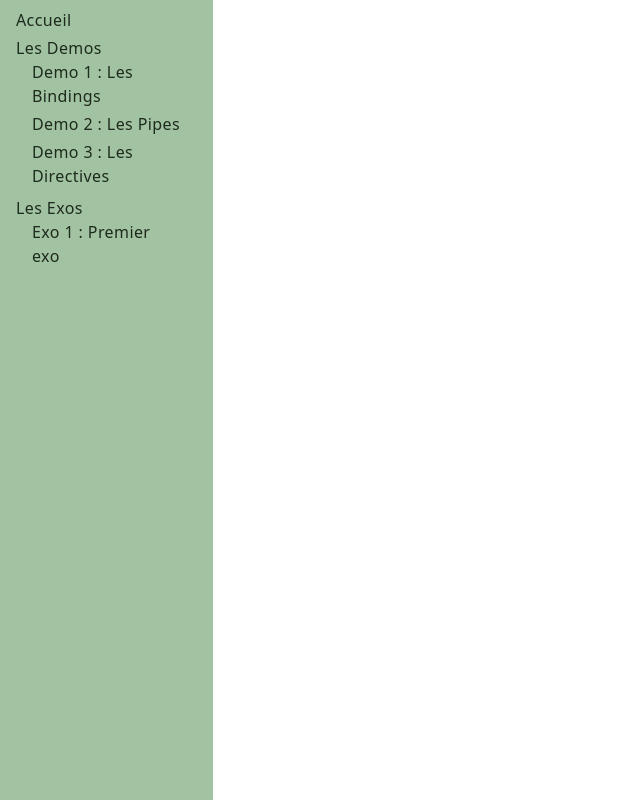
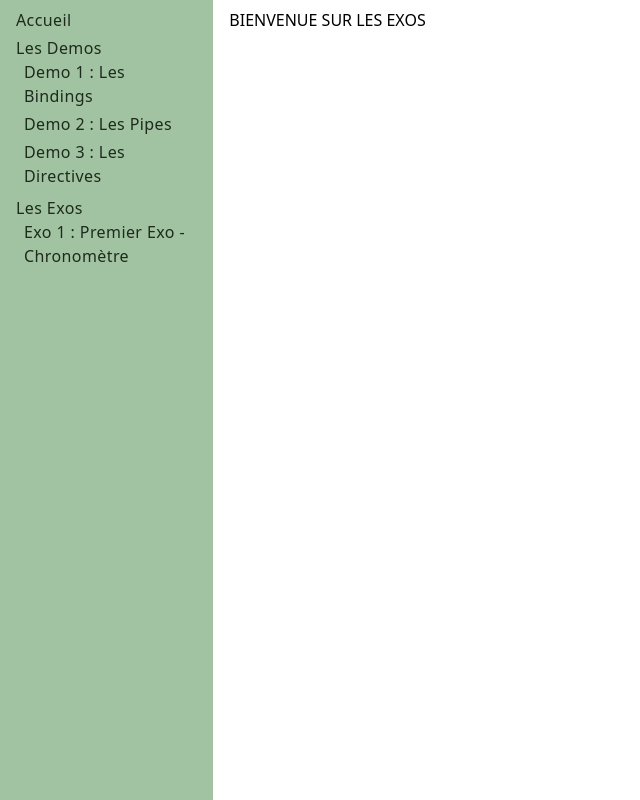
Before and after one commit to xLiZZaRRdd/AngularSuiteCours, an Angular app: page /exo in a window 1280 px wide. Shown: the whole page, without its empty margins (0-640 px from the left). Built offline with nearby package versions, Linux system fonts and the light colour scheme.

Commit message:
Ajout navigation réactive

```diff
--- a/src/app/demo/demo.component.html
+++ b/src/app/demo/demo.component.html
@@ -1,3 +1,3 @@
-<h1>Les démo :</h1>
+<h1>Les démos :</h1>
 <!-- Endroit où sera affiché soit demo1, demo2, demo3 etc -->
 <router-outlet></router-outlet>
--- a/src/app/exo/exo.component.html
+++ b/src/app/exo/exo.component.html
@@ -1 +1,2 @@
+<h3>BIENVENUE SUR LES EXOS</h3>
 <router-outlet></router-outlet>
--- a/src/app/shared/components/navbar/navbar.component.html
+++ b/src/app/shared/components/navbar/navbar.component.html
@@ -1,19 +1,20 @@
 <nav class="h-full bg-primary-200">
+
     <ul class="flex flex-col py-2 px-4">
-        <li><a routerLink="/">Accueil</a></li>
-        <li>
-            <a routerLink="/demo">Les Demos</a>
-            <ul class="px-4">
-                <li> <a routerLink="/demo/demo1">Demo 1 : Les Bindings</a> </li>
-                <li> <a routerLink="/demo/demo2">Demo 2 : Les Pipes</a></li>
-                <li> <a routerLink="/demo/demo3">Demo 3 : Les Directives</a></li>
+
+        <li *ngFor="let onglet of linksList">
+
+            <a [routerLink]="onglet.url" (click)="display(onglet)">{{onglet.title}}</a>
+
+            <ul class=" pl-2" *ngIf="onglet.isVisible">
+
+                <li *ngFor="let enfant of onglet.children" >
+                    <a [routerLink]="enfant.url" *ngIf="onglet.isVisible">{{enfant.title}}</a>
+                </li>
+
             </ul>
         </li>
-        <li>
-            <a routerLink="/exo">Les Exos</a>
-            <ul class="px-4">
-                <li> <a routerLink="/exo/exo1">Exo 1 : Premier exo</a> </li>
-            </ul>
-        </li>
+
     </ul>
+
 </nav>
--- a/src/app/shared/components/navbar/navbar.component.ts
+++ b/src/app/shared/components/navbar/navbar.component.ts
@@ -1,10 +1,40 @@
 import { Component } from '@angular/core';
+import { Link } from '../../models/link';
 
 @Component({
   selector: 'app-navbar',
   templateUrl: './navbar.component.html',
   styleUrls: ['./navbar.component.scss']
 })
-export class NavbarComponent {
+export class NavbarComponent
+{
 
+  //ngFor
+  linksList : Link[] = [
+    {title : 'Accueil', url : '/', children : [], isVisible : true},
+
+    {title : 'Les Demos', url : '/demo', children :
+    [
+      {title : 'Demo 1 : Les Bindings', url : '/demo/demo1', children : [], isVisible : true},
+      {title : 'Demo 2 : Les Pipes', url : '/demo/demo2', children : [], isVisible : true},
+      {title : 'Demo 3 : Les Directives', url : '/demo/demo3', children : [], isVisible : true}
+    ], isVisible : true},
+
+
+    {title : 'Les Exos', url : '/exo', children :
+    [
+      {title : 'Exo 1 : Premier Exo - Chronomètre', url : '/exo/exo1', children : [], isVisible : true}
+    ], isVisible : true},
+  ]
+
+  display(parent : Link) : void{
+
+    let wasVisible = parent.isVisible
+    console.log(wasVisible)
+    for(let i = 0; i < this.linksList.length; i++){
+        this.linksList[i].isVisible = false
+    }
+    parent.isVisible = !wasVisible
+
+  }
 }
--- /dev/null
+++ b/src/app/shared/models/link.ts
@@ -0,0 +1,6 @@
+export interface Link{
+    title : string;
+    url? : string;
+    children? : Link[];
+    isVisible? : boolean;
+}
```
